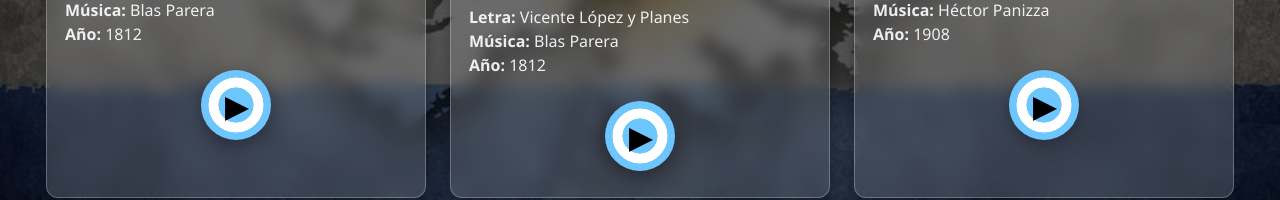
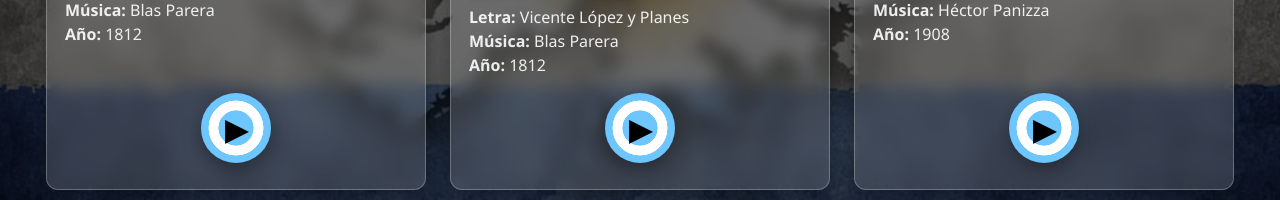
Before and after one commit to EliasDanielDiaz/ees59-react, a React (Vite) app: page /canciones in a window 1280 px wide. Shown: the part 633-833 px from the top of the page. Built offline with nearby package versions, Linux system fonts and the light colour scheme.

Commit message:
Canciones

```diff
--- a/src/components/Canciones/Canciones.css
+++ b/src/components/Canciones/Canciones.css
@@ -52,6 +52,7 @@
   CARD DE CANCION (Spotify Style)
 =========================== */
 .cancion-card {
+  height: 100%;
   background: rgba(255,255,255,0.15);
   backdrop-filter: blur(8px);
   border: 1px solid rgba(255,255,255,0.25);
@@ -64,6 +65,7 @@
   transition: transform 0.3s ease;
   position: relative;
   overflow: hidden;
+  margin-top: auto;
 }
 
 .cancion-card:hover {
@@ -91,6 +93,7 @@
   cursor: pointer;
   margin: 0.5rem auto;
   display: block;
+  margin-top: auto;
 }
 
 .cancion-iframe {
```
Also changed, not shown: src/chistes/chistes-dev.md (deleted, +0 -18 lines).
